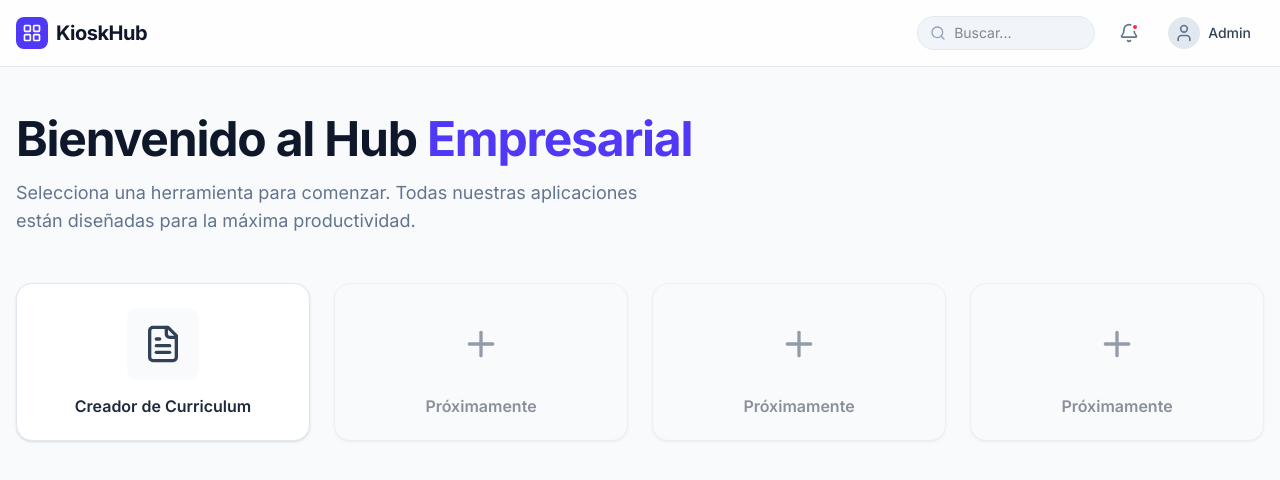
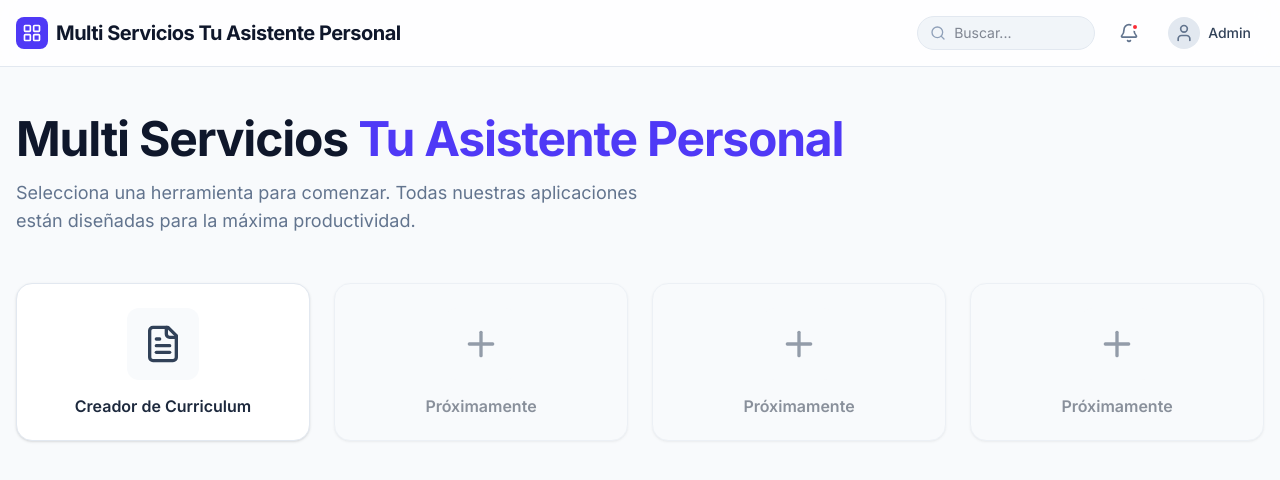
Before and after one commit to multi-servicios-garcia-aymar/Multi-Servicios-Tu-Asistenete-Personal, a React (Vite) app: page / in a window 1280 px wide. Shown: the top 480 px of the page. Built offline with nearby package versions, Linux system fonts and the light colour scheme.

Commit message:
feat: Update app name to "Multi Servicios Tu Asistente Personal"
Refactors the application to use the new project name across the UI, metadata, and title. This aligns the application's branding with its intended purpose as a personal assistant service.

```diff
--- a/index.html
+++ b/index.html
@@ -3,7 +3,7 @@
   <head>
     <meta charset="UTF-8" />
     <meta name="viewport" content="width=device-width, initial-scale=1.0" />
-    <title>My Google AI Studio App</title>
+    <title>Multi Servicios Tu Asistente Personal</title>
   </head>
   <body>
     <div id="root"></div>
--- a/metadata.json
+++ b/metadata.json
@@ -1,5 +1,5 @@
 {
-  "name": "2. Enterprise Kiosk Hub",
+  "name": "Multi Servicios Tu Asistente Personal",
   "description": "Matriz del Proyecto 24/02/2026   08:11 AM",
   "requestFramePermissions": []
 }
--- a/src/App.tsx
+++ b/src/App.tsx
@@ -23,7 +23,7 @@ const Dashboard = () => {
         className="mb-12 text-center md:text-left"
       >
         <h1 className="text-4xl md:text-5xl font-bold text-slate-900 mb-4 tracking-tight">
-          Bienvenido al Hub <span className="text-indigo-600">Empresarial</span>
+          Multi Servicios <span className="text-indigo-600">Tu Asistente Personal</span>
         </h1>
         <p className="text-lg text-slate-500 max-w-2xl">
           Selecciona una herramienta para comenzar. Todas nuestras aplicaciones están diseñadas para la máxima productividad.
@@ -60,7 +60,7 @@ const Layout = ({ children }: { children: React.ReactNode }) => {
             <div className="w-8 h-8 bg-indigo-600 rounded-lg flex items-center justify-center">
               <LayoutGrid className="w-5 h-5 text-white" />
             </div>
-            <span className="font-bold text-xl tracking-tight hidden sm:inline-block">KioskHub</span>
+            <span className="font-bold text-xl tracking-tight hidden sm:inline-block">Multi Servicios Tu Asistente Personal</span>
           </div>
 
           <div className="flex items-center gap-2 md:gap-4">
```
